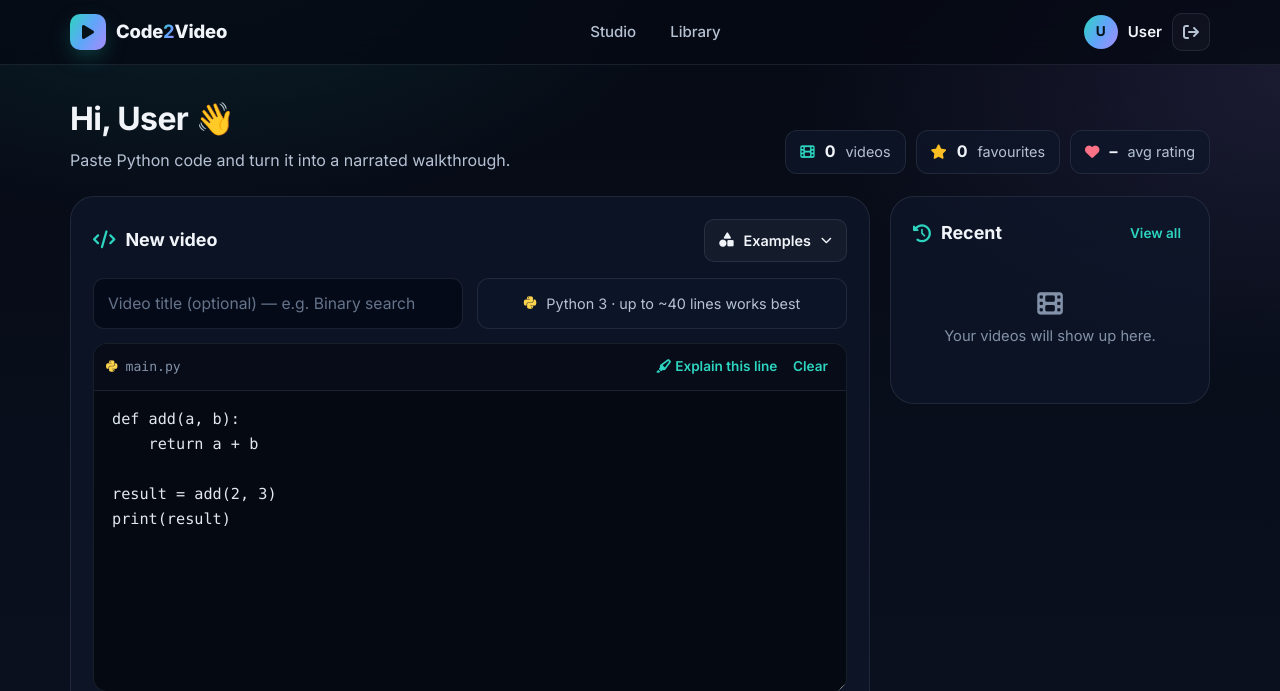
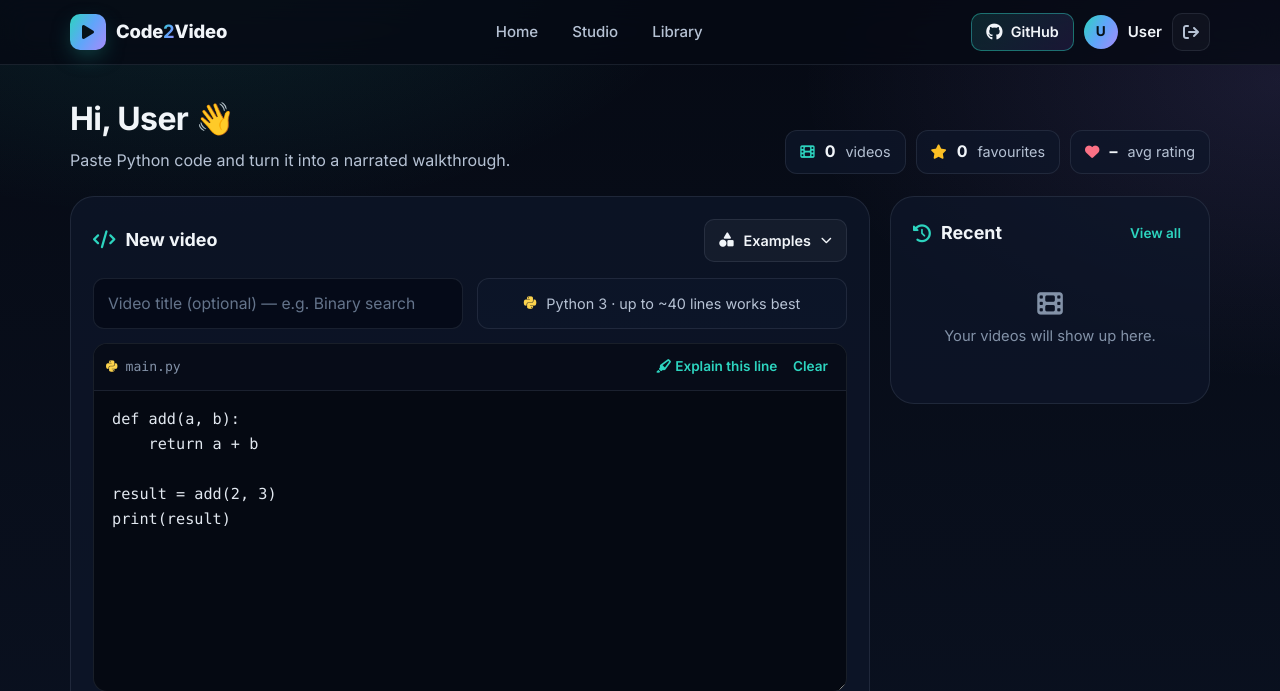
Before and after one commit to Mansi09022004/code2video-ai-studio, a Flask app: page /dashboard in a window 1280 px wide. Shown: the top 691 px of the page. Run offline with Flask 3, Linux system fonts and the light colour scheme; the visitor is signed in with stand-in values (Sample User, id 1); data comes from the database, SQL or seed files in the repository; data that the repository does not hold is empty.

Commit message:
Navbar: add Home, highlight GitHub

```diff
--- a/code2video-ai-studio-main/static/css/app.css
+++ b/code2video-ai-studio-main/static/css/app.css
@@ -9,7 +9,10 @@
 .user-name { font-weight: 600; font-size: .94rem; max-width: 180px; overflow: hidden; text-overflow: ellipsis; white-space: nowrap; }
 .icon-btn { display: inline-grid; place-items: center; width: 38px; height: 38px; border-radius: 10px; border: 1px solid var(--border); background: rgba(255,255,255,.03); color: var(--text-2); cursor: pointer; }
 .icon-btn:hover { color: var(--text); border-color: var(--border-strong); }
-@media (max-width: 760px) { .app-nav, .user-name { display: none; } }
+.gh-pill { display: inline-flex; align-items: center; gap: 8px; height: 38px; padding: 0 14px; border-radius: 10px; border: 1px solid rgba(45,212,191,.45); background: linear-gradient(135deg, rgba(45,212,191,.14), rgba(139,92,246,.14)); color: var(--text); font-size: .9rem; font-weight: 600; }
+.gh-pill:hover { border-color: rgba(45,212,191,.8); background: linear-gradient(135deg, rgba(45,212,191,.24), rgba(139,92,246,.24)); }
+.gh-pill i { font-size: 1.05rem; }
+@media (max-width: 760px) { .app-nav, .user-name { display: none; } .gh-pill span { display: none; } .gh-pill { width: 38px; padding: 0; justify-content: center; } }
 
 .page { padding: 28px 0 60px; }
 .greeting h1 { font-size: clamp(1.5rem, 3vw, 2rem); margin: 0 0 4px; letter-spacing: -0.02em; }
--- a/code2video-ai-studio-main/templates/dashboard.html
+++ b/code2video-ai-studio-main/templates/dashboard.html
@@ -23,10 +23,12 @@
       <span>Code<b>2</b>Video</span>
     </a>
     <nav class="app-nav" aria-label="Studio">
+      <a href="/">Home</a>
       <a href="#studio">Studio</a>
       <a href="#library">Library</a>
     </nav>
     <div class="user-chip">
+      <a href="https://github.com/Mansi09022004/code2video-ai-studio" target="_blank" rel="noopener" class="gh-pill" title="View the source on GitHub"><i class="fab fa-github"></i><span>GitHub</span></a>
       <span class="avatar" aria-hidden="true" id="avatar"></span>
       <span class="user-name">{{ display_name }}</span>
       <a href="/logout" class="icon-btn" title="Sign out" aria-label="Sign out"><i class="fas fa-arrow-right-from-bracket"></i></a>
@@ -225,7 +227,6 @@ print(result)</textarea>
   <div class="container footer-inner">
     <span>© 2026 Code2Video AI Studio</span>
     <nav aria-label="Footer">
-      <a href="/">Home</a>
       <a href="https://github.com/Mansi09022004/code2video-ai-studio" target="_blank" rel="noopener"><i class="fab fa-github"></i> GitHub</a>
     </nav>
   </div>
```
